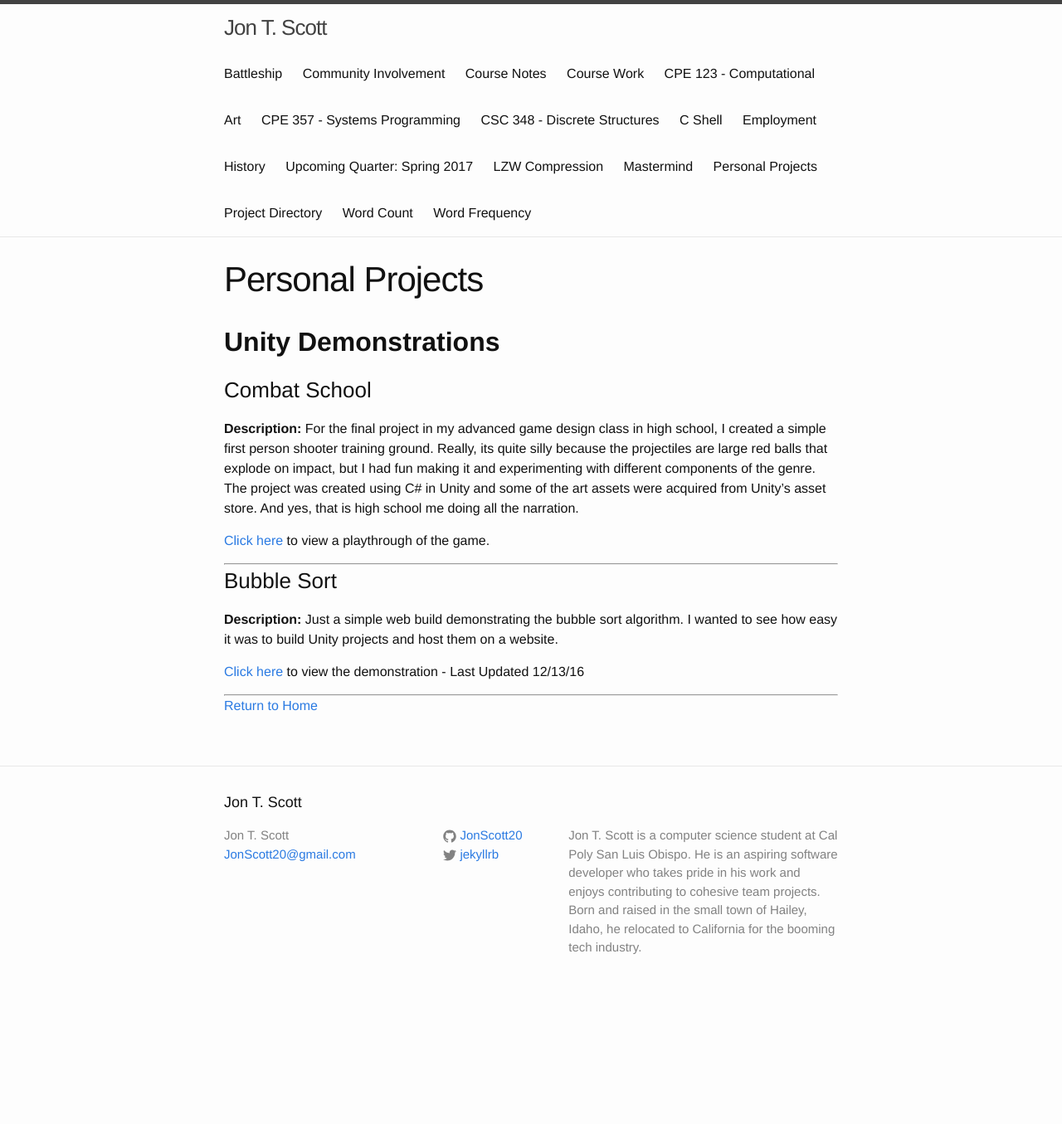
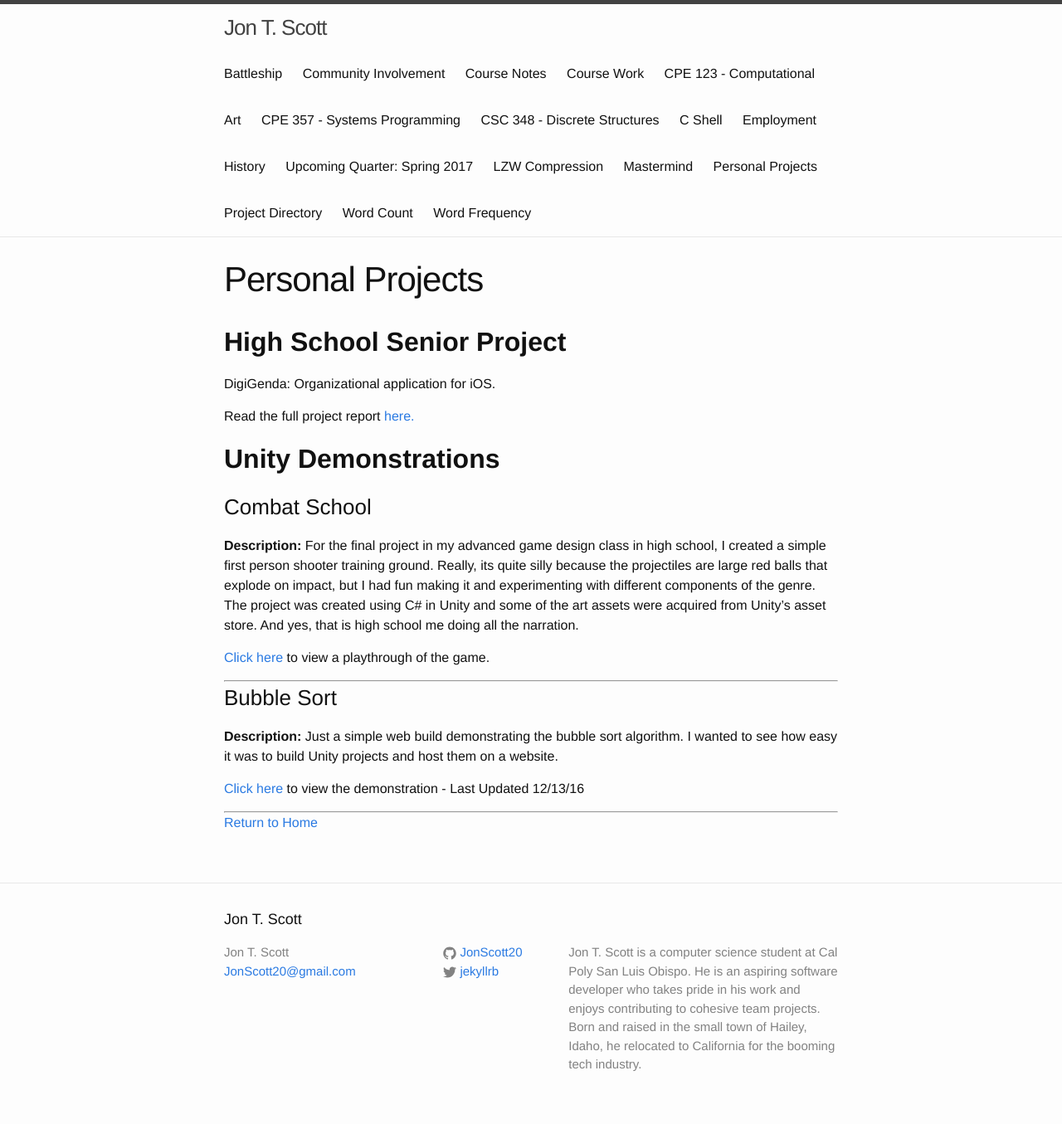
Before and after one commit to JonScott20/JonScott20.github.io, a Jekyll site: the page built from personal_projects.md, in a window 1280 px wide. Shown: the whole page at 83% size. Built offline with Jekyll 4.4.1, drawn with Linux system fonts in a browser that asks for light colours; before the commit the page ends 1214 px from its top, so only the background shows below that.

Commit message:
Update personal_projects.md

```diff
--- a/personal_projects.md
+++ b/personal_projects.md
@@ -3,6 +3,13 @@ layout: page
 title: Personal Projects
 permalink: /personal_projects/
 ---
+
+**High School Senior Project**
+------------------------------
+
+DigiGenda: Organizational application for iOS.
+
+Read the full project report [here.](https://jonscott20.github.io/Files/Documents/DigiGenda_Project_Report.pdf)
 
 **Unity Demonstrations**
 ------------------------
```
